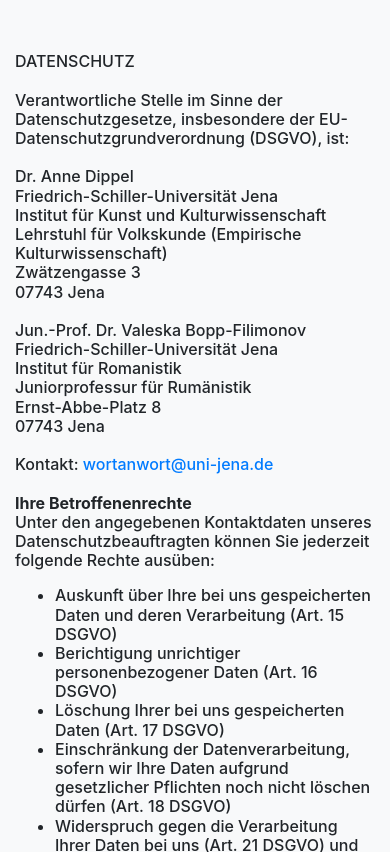
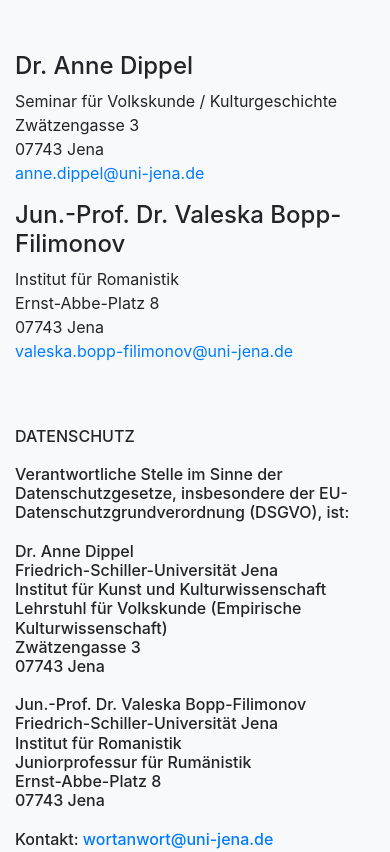
Before and after one commit to Kathrin92/wort_an_wort, a website: page index.html in a window 390 px wide. Shown: the part 6937-7789 px from the top of the page. Drawn offline with nearby package versions, Linux system fonts and the light colour scheme.

Commit message:
Add contact

```diff
--- a/index.html
+++ b/index.html
@@ -61,21 +61,22 @@
                         <li class="nav-item">
                             <a class="nav-link" href="#intro">WAS</a>
                         </li>
+                        <!--li class="nav-item">
+                            <a class="nav-link" href="#">WER</a>
+                        </li-->
                         <li class="nav-item">
-                            <a class="nav-link" href="#">WER</a>
+                            <a class="nav-link" href="#programm">PROGRAMM</a>
                         </li>
                         <li class="nav-item">
                             <a class="nav-link" href="#wannwo">WANN/WO</a>
                         </li>
-                        <li class="nav-item">
-                            <a class="nav-link" href="#programm">PROGRAMM</a>
-                        </li>
+
                         <li class="nav-item">
                             <a class="nav-link" href="#">KONTAKT</a>
                         </li>
-                        <li class="nav-item">
+                        <!--li class="nav-item">
                             <a class="nav-link" href="#">IMPRESSUM</a>
-                        </li>
+                        </li-->
                         <li class="nav-item">
                             <a class="nav-link" href="#datenschutz"
                                 >DATENSCHUTZ</a
@@ -481,6 +482,35 @@
                     allowfullscreen=""
                 ></iframe>
             </div>
+            <div id="contact" class="container">
+                <div class="row pb-5">
+                    <div class="col-sm d-flex flex-column">
+                        <h4>Dr. Anne Dippel</h4>
+                        <div class="mt-auto">
+                            <p>
+                                Seminar für Volkskunde / Kulturgeschichte <br />
+                                Zwätzengasse 3<br />
+                                07743 Jena<br />
+                                <a href="mailto:anne.dippel@uni-jena.de"
+                                    >anne.dippel@uni-jena.de</a
+                                >
+                            </p>
+                        </div>
+                    </div>
+                    <div class="col-sm d-flex flex-column">
+                        <h4>Jun.-Prof. Dr. Valeska Bopp-Filimonov</h4>
+                        <div class="mt-auto"></div>
+                        <p>
+                            Institut für Romanistik<br />
+                            Ernst-Abbe-Platz 8<br />
+                            07743 Jena<br />
+                            <a href="mailto:valeska.bopp-filimonov@uni-jena.de"
+                                >valeska.bopp-filimonov@uni-jena.de</a
+                            >
+                        </p>
+                    </div>
+                </div>
+            </div>
         </main>
         <footer class="pb-5 bg-light">
             <div class="container">
```
